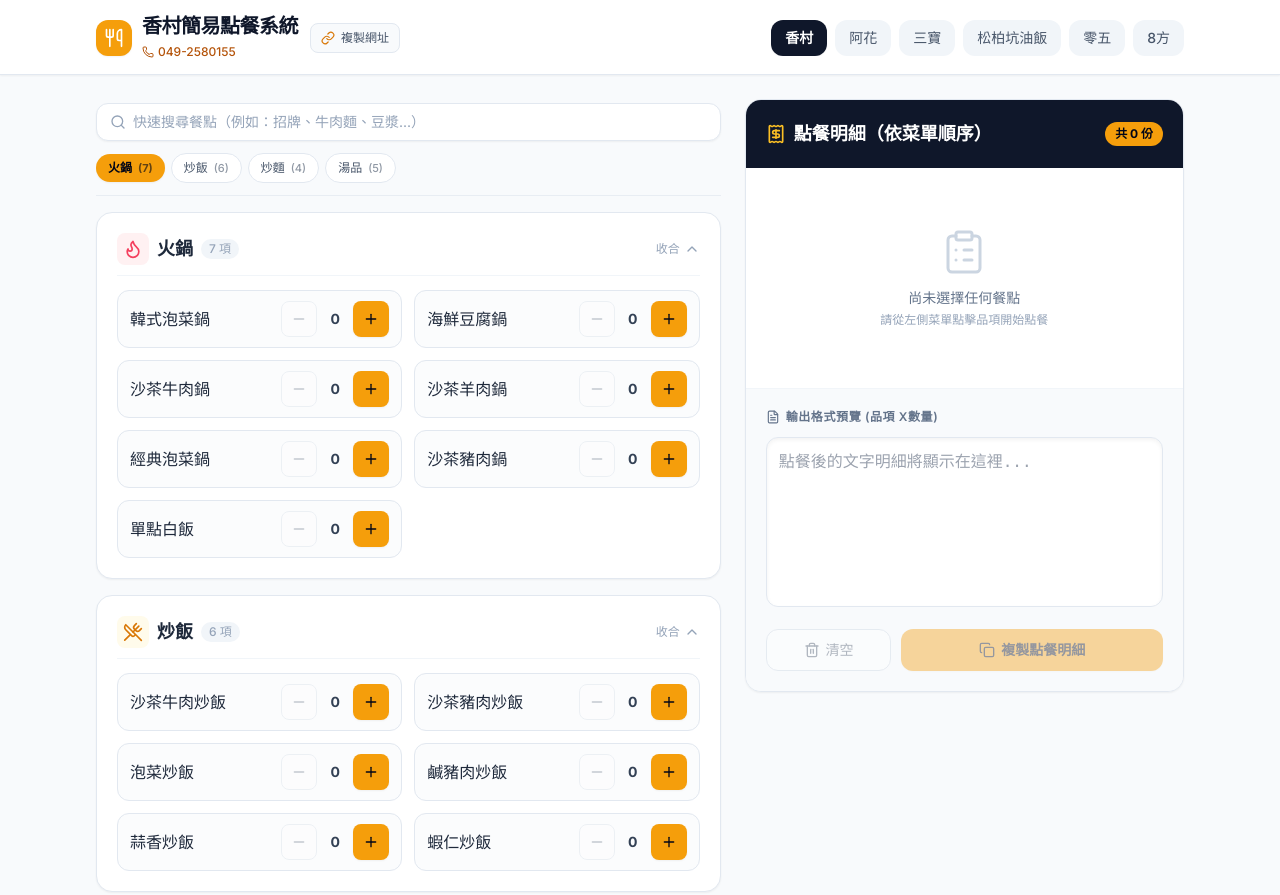
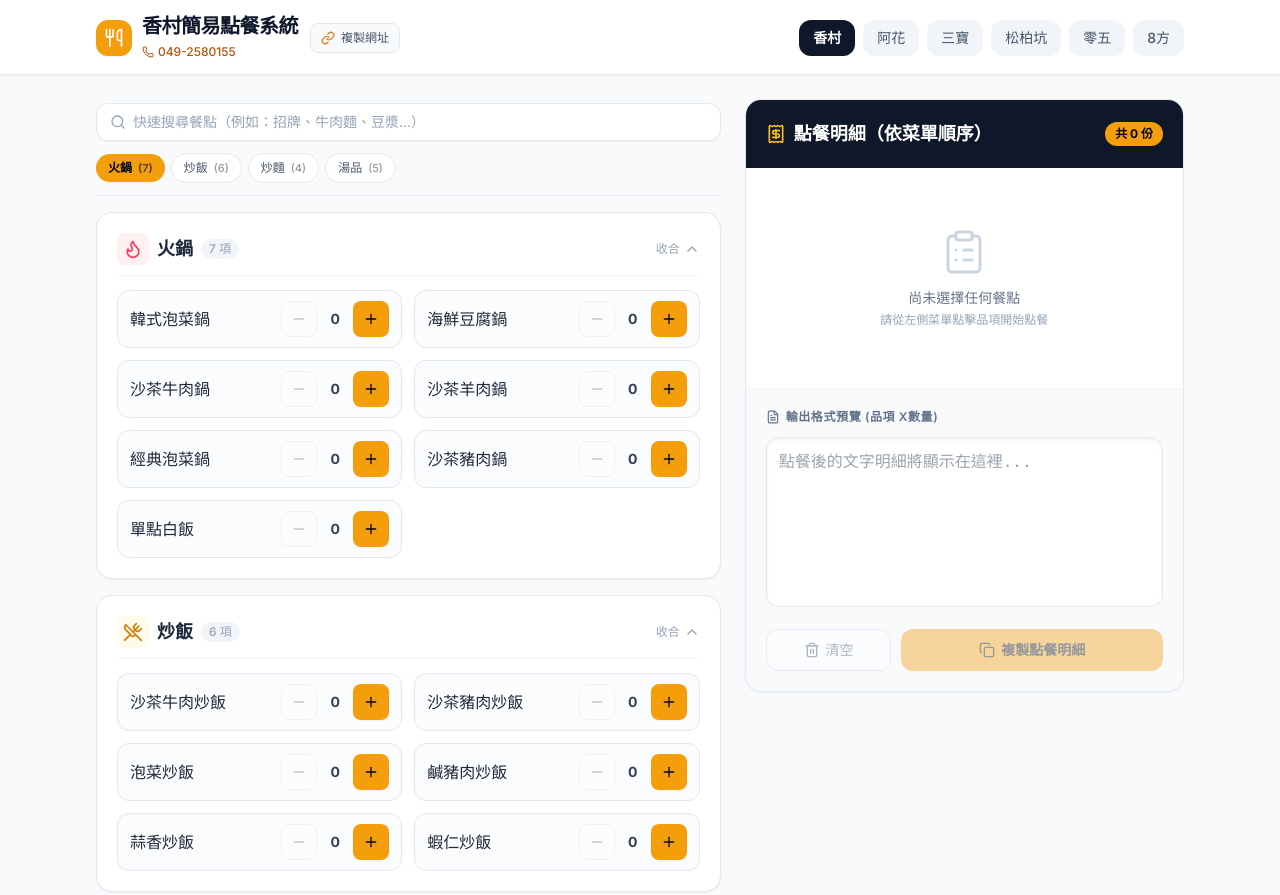
Before and after one commit to chang-wt511/menu-order, a plain HTML site: page index.html in a window 1280 px wide. Shown: the top 895 px of the page. Drawn offline with nearby package versions, Linux system fonts and the light colour scheme.

Commit message:
index.html

```diff
--- a/index.html
+++ b/index.html
@@ -566,7 +566,7 @@
             {
                 id: "songbai",
                 paramCode: "4",
-                shortName: "松柏坑油飯",
+                shortName: "松柏坑",
                 title: "松柏坑油飯簡易點餐系統",
                 phone: "0918-804658",
                 menu: [
```
